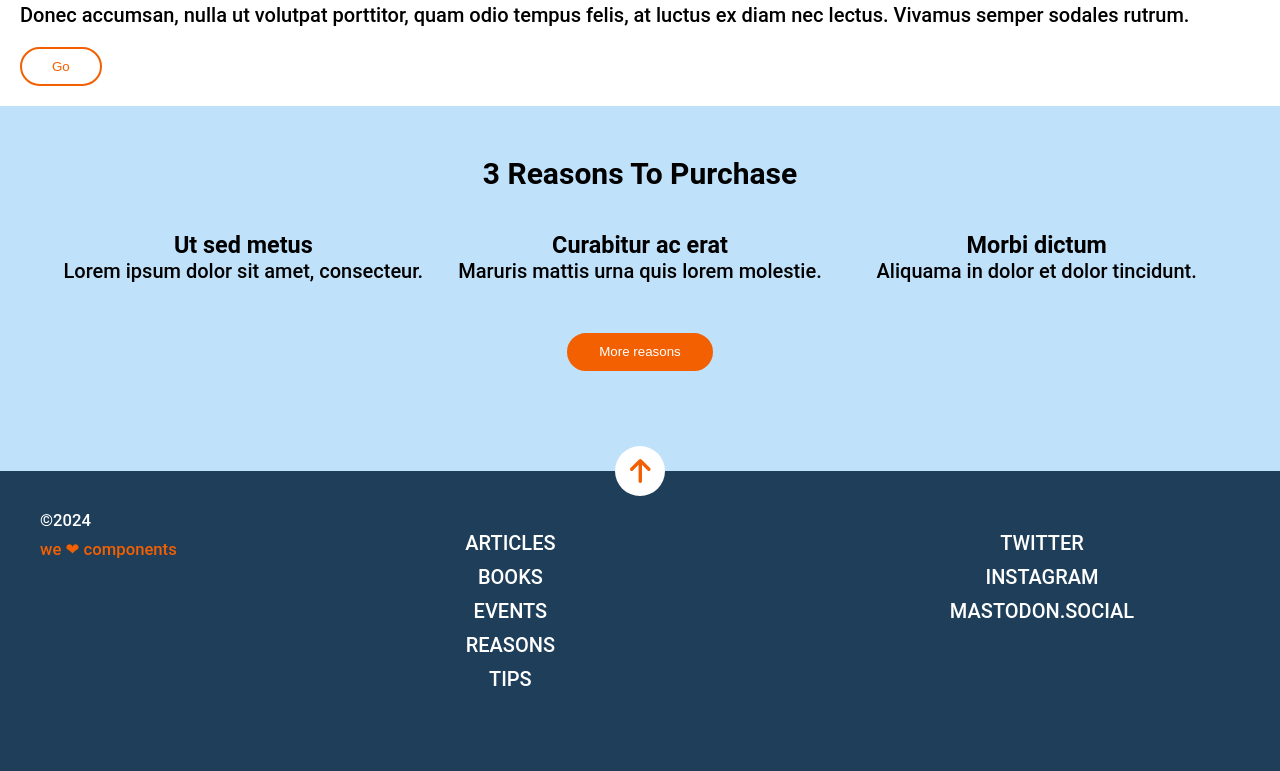
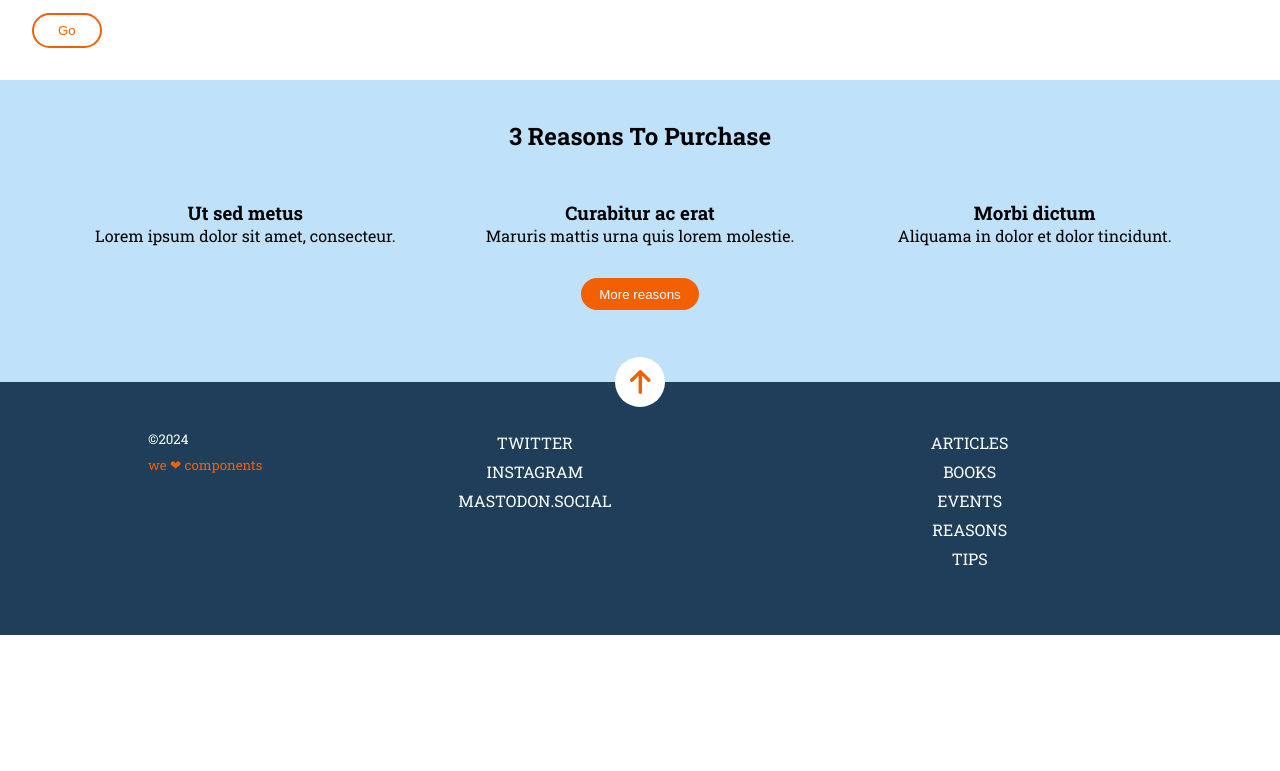
Before and after one commit to Adalab/modulo-1-evaluacion-final-biancadragan, a website built with Vite: page src/index.html in a window 1280 px wide. Shown: the part 616-1387 px from the top of the page. After the commit the page ends 1251 px from the top, so only its background shows below. Built offline with nearby package versions, Linux system fonts and the light colour scheme; files whose address does not match are found by name.

Commit message:
Nest media queries, change order in main.scss, add partials

```diff
--- a/src/index.html
+++ b/src/index.html
@@ -5,13 +5,12 @@
     <meta name="viewport" content="width=device-width, initial-scale=1.0">
     <title>Módulo 1 - Ejercicio de repaso final</title>
     <link rel="stylesheet" href="./scss/main.scss" />
+    <link rel="preconnect" href="https://fonts.googleapis.com">
+    <link rel="preconnect" href="https://fonts.gstatic.com" crossorigin>
+    <link href="https://fonts.googleapis.com/css2?family=Roboto+Slab:wght@100..900&display=swap" rel="stylesheet">
 </head>
 <body>
-    <header class="header">
-        <div class="header__menu-icon-container">
-            <img src="./images/ico-menu.svg" alt="Hamburger menu" class="header__menu-icon" href="https://adalab.es" target="_blank">
-        </div>
-    </header>
+    <load src="./partials/header.html"/>
 
     <main>
 
@@ -65,27 +64,7 @@
         </section>
     </main>
 
-    <footer class="footer">
-        <ul class="footer__pages-links">
-            <li><a href="https://adalab.es">ARTICLES</a></li>
-            <li><a href="https://adalab.es"></a>BOOKS</li>
-            <li><a href="https://adalab.es"></a>EVENTS</li>
-            <li><a href="https://adalab.es"></a>REASONS</li>
-            <li><a href="https://adalab.es"></a>TIPS</li>
-        </ul>
-
-        <ul class="footer__social-media-links">
-            <li><a href="https://adalab.es/"><a>TWITTER</li>
-            <li><a href="https://adalab.es/"><a>INSTAGRAM</li>
-            <li><a href="https://adalab.es/"><a>MASTODON.SOCIAL</li>
-
-        </ul>
-
-        <small>&copy;2024</small>
-
-        <small>we &#x2764; components</small>
-
-    </footer>
+    <load src="./partials/footer.html" />
 
 </body>
 </html>
--- /dev/null
+++ b/src/partials/footer.html
@@ -0,0 +1,24 @@
+<footer class="footer">
+    <div class="footer__container">
+        <ul class="footer__pages-links">
+            <li><a href="https://adalab.es">ARTICLES</a></li>
+            <li><a href="https://adalab.es"></a>BOOKS</li>
+            <li><a href="https://adalab.es"></a>EVENTS</li>
+            <li><a href="https://adalab.es"></a>REASONS</li>
+            <li><a href="https://adalab.es"></a>TIPS</li>
+        </ul>
+
+        <ul class="footer__social-media-links">
+            <li><a href="https://adalab.es/"><a>TWITTER</li>
+            <li><a href="https://adalab.es/"><a>INSTAGRAM</li>
+            <li><a href="https://adalab.es/"><a>MASTODON.SOCIAL</li>
+
+        </ul>
+
+        <small>&copy;2024</small>
+
+        <small>we &#x2764; components</small>
+
+    </div>
+
+</footer>
--- a/src/partials/header.html
+++ b/src/partials/header.html
@@ -0,0 +1,5 @@
+<header class="header">
+    <div class="header__menu-icon-container">
+        <img src="./images/ico-menu.svg" alt="Hamburger menu" class="header__menu-icon" href="https://adalab.es" target="_blank">
+    </div>
+</header>
--- a/src/scss/core/_fonts.scss
+++ b/src/scss/core/_fonts.scss
@@ -0,0 +1,18 @@
+:root {
+    font-family: "RobotoSlab", sans-serif;
+    font-weight: 500;
+    font-style: normal;
+    font-size: 18px;
+  }
+
+  h1 {
+    font-size: 80px;
+  }
+
+  h2 {
+    font-size: 26px;
+  }
+
+  h3 {
+    font-size: 23px;
+  }
--- a/src/scss/core/_reset.scss
+++ b/src/scss/core/_reset.scss
@@ -5,8 +5,6 @@
   }
 
   :root {
-    font-family: "Roboto", sans-serif;
-    font-weight: 500;
+    font-family: 'Roboto Slab';
     font-style: normal;
-    font-size: 20px;
-  }
+}
--- a/src/scss/layout/_cover.scss
+++ b/src/scss/layout/_cover.scss
@@ -13,6 +13,15 @@
     color: white;
     z-index: 1;
 
+    @media (min-width: 768px) {
+            height: 70vh;
+        }
+
+    @media (min-width: 1024px)  {
+        height: 60vh;
+    }
+
+
     &__content {
     display: flex;
     flex-direction: column;
@@ -26,6 +35,11 @@
     font-weight: bold;
     margin: 0;
 }
+
+    @media (min-width: 768px) {
+        font-size: 2.5rem;
+    }
+
 
     &__subtitle {
     font-size: 1rem;
--- a/src/scss/layout/_footer.scss
+++ b/src/scss/layout/_footer.scss
@@ -3,6 +3,7 @@
     color: white;
     padding: 2rem;
     text-align: center;
+
 
     &__pages-links, &__social-media-links {
         list-style: none;
@@ -15,11 +16,11 @@
             margin: 0.5rem 0;
 
             a {
-                color: white;
+                color: $white;
                 text-decoration: none;
 
                 &:hover {
-                    color:#f26002;
+                    color: $orange;
                 }
             }
         }
@@ -27,22 +28,26 @@
 
 small {
     display: block;
-    margin-top: 1 rem;
-    color: white;
+    margin-top: 1rem;
+    color: $white;
 
     &:last-child {
         margin-top: 0.5rem;
-        color: #f26002;
+        color: $orange;
     }
 }
 
 @media (min-width: 768px) {
+    .footer__container {
     display: flex;
     justify-content: space-between;
     align-items: flex-start;
+    width: 100%;
+    max-width: 1024px;
     margin: 0 auto;
-    width: 100%;
+    padding: 0 20px;
     text-align: left;
+    }
 
     &__small {
         width: 33%;
@@ -59,7 +64,7 @@ small {
     &__pages-links {
         width: 33%;
         text-align: center;
-        order: 1;
+        order: 3;
     }
 
 }
--- a/src/scss/layout/_media-queries.scss
+++ /dev/null
@@ -1,41 +0,0 @@
-@media (min-width: 768px) and (max-width: 1024px) {
-    .cover {
-        height: 70vh;
-    }
-
-    .cover__title {
-    font-size: 2.5rem;
-    }
-
-    .spotlight {
-        padding: 2rem;
-    }
-
-    .spotlight__category {
-        font-size: 0.8rem;
-    }
-
-    .spotlight__text {
-        font-size: 1rem;
-}
-}
-
-@media (min-width: 768px) {
-    .grid-container {
-    display: grid;
-    grid-template-columns: repeat(3, 1fr);
-    gap: 10px;
-
-    &__button {
-        display: flex;
-        justify-content: center;
-        grid-column: 1/-1;
-    }
-}
-}
-
-@media (min-width: 1024px)  {
-    .cover {
-        height: 60vh;
-    }
-}
--- a/src/scss/layout/_reasons-section.scss
+++ b/src/scss/layout/_reasons-section.scss
@@ -1,25 +1,27 @@
 
 .reasons-grid {
     position: relative;
-    margin: 0;
-    padding: 50px;
+    margin: 0 auto;
+    padding: 40px;
     display: grid;
     grid-template-columns: 1fr;
     gap: 2rem;
     text-align: center;
+    align-items: center;
     background-color: rgb(192, 225, 250);
 
-}
+    h2 {
+       text-align: center;
+    }
 
 .grid-container {
     display: grid;
     gap: 1rem;
     justify-items: center;
+    width: 100%;
 
     &__button {
-    padding: 0.7em 1.5rem;
-    margin: 2rem 0.5rem;
-    max-width: 150px;
+    padding: 0.5em 1rem;
     background-color: $orange;
     border: 2px solid $orange;
     border-radius: 40px;
@@ -54,3 +56,27 @@
     cursor: pointer;
     }
 }
+}
+
+@media (max-width: 767px) {
+    .grid-container p {
+        max-width: 250px;
+        font-size: 0.9rem;
+    }
+}
+
+@media (min-width: 1024px) {
+    .grid-container {
+        grid-template-columns: repeat(3, 1fr);
+        justify-content: center;
+        padding: 1rem;
+
+    }
+
+    .grid-container__button {
+        grid-column: 1 / -1;
+        justify-self: center;
+        margin-top: 1rem;
+
+    }
+}
--- a/src/scss/layout/_spotlight.scss
+++ b/src/scss/layout/_spotlight.scss
@@ -4,10 +4,17 @@
     color: black;
     text-align: left;
 
+    @media (min-width: 768px) {
+        padding: 1rem 2rem 2rem;
+    }
 
     &__category {
     color: $light-blue;
     padding: 1rem 0;
+
+    @media (min-width: 768px) {
+        font-size: 0.8rem;
+    }
 
 }
 
@@ -15,6 +22,10 @@
     font-size: 1rem;
     margin: 1rem 0;
 }
+    @media (min-width: 768px) {
+        font-size: 1rem;
+    }
+
 
     &__button {
     padding: 0.5rem 1.5rem;
--- a/src/scss/main.scss
+++ b/src/scss/main.scss
@@ -1,8 +1,7 @@
 @import 'core/reset';
+@import 'core/variables';
 @import 'layout/header';
 @import 'layout/cover';
 @import 'layout/footer';
-@import 'core/variables';
 @import 'layout/spotlight';
 @import 'layout/reasons-section';
-@import 'layout/media-queries';
```
